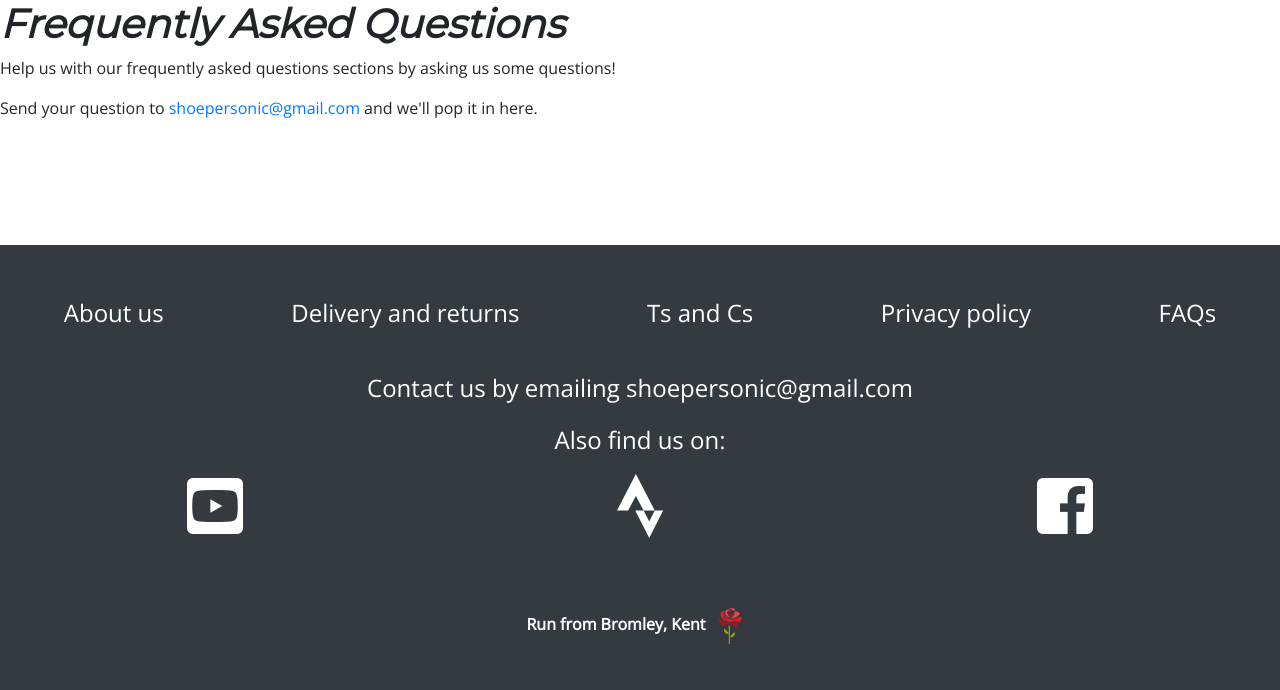
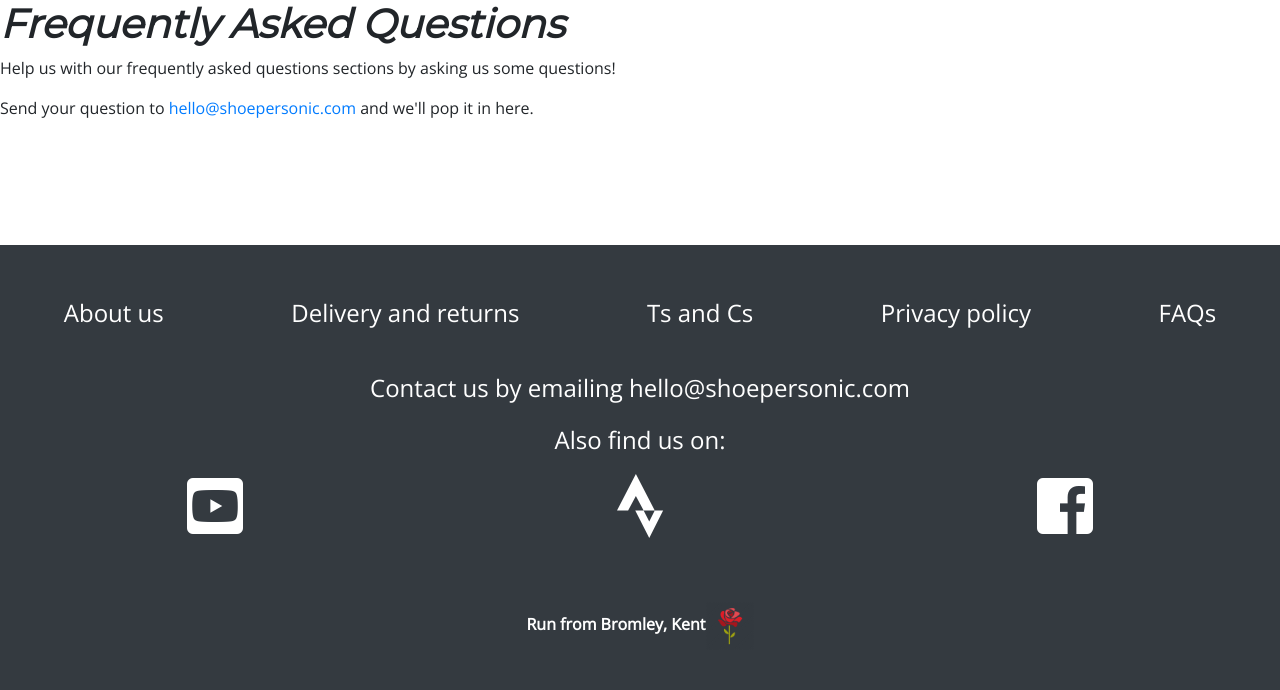
Before and after one commit to harryphelps2/shoepersonic2, a Django app: page /faqs in a window 1280 px wide. Shown: the part 74-764 px from the top of the page. Run offline with Django 3.2, Linux system fonts and the light colour scheme; some libraries are stand-ins or nearby versions.

Commit message:
Change email address to new email address.

```diff
--- a/home/templates/delivery_and_returns.html
+++ b/home/templates/delivery_and_returns.html
@@ -35,7 +35,7 @@
     </p>
     <p>
         Please let us know if you would like to return something by email
-        so we can process it as quickly as possible at <a href="mailto:shoepersonic@gmail.com">shoepersonic@gmail.com</a>.
+        so we can process it as quickly as possible at <a href="mailto:hello@shoepersonic.com">hello@shoepersonic.com</a>.
     </p>
 </div>
 {% endblock %}
--- a/home/templates/faqs.html
+++ b/home/templates/faqs.html
@@ -6,5 +6,5 @@
 </p>
 
 
-<p>Send your question to <a href="mailto:shoepersonic@gmail.com">shoepersonic@gmail.com</a> and we'll pop it in here.</p>
+<p>Send your question to <a href="mailto:hello@shoepersonic.com">hello@shoepersonic.com</a> and we'll pop it in here.</p>
 {% endblock %}
--- a/templates/base.html
+++ b/templates/base.html
@@ -85,7 +85,7 @@
                 </div>
                 <div class="footer__contact">
                     <div>
-                        <p>Contact us by emailing <a href="mailto:shoepersonic@gmail.com">shoepersonic@gmail.com</a></p>
+                        <p>Contact us by emailing <a href="mailto:hello@shoepersonic.com">hello@shoepersonic.com</a></p>
                     </div>
                     <p>Also find us on:</p>
                     <div class="row footer__contact__social-media">
```
